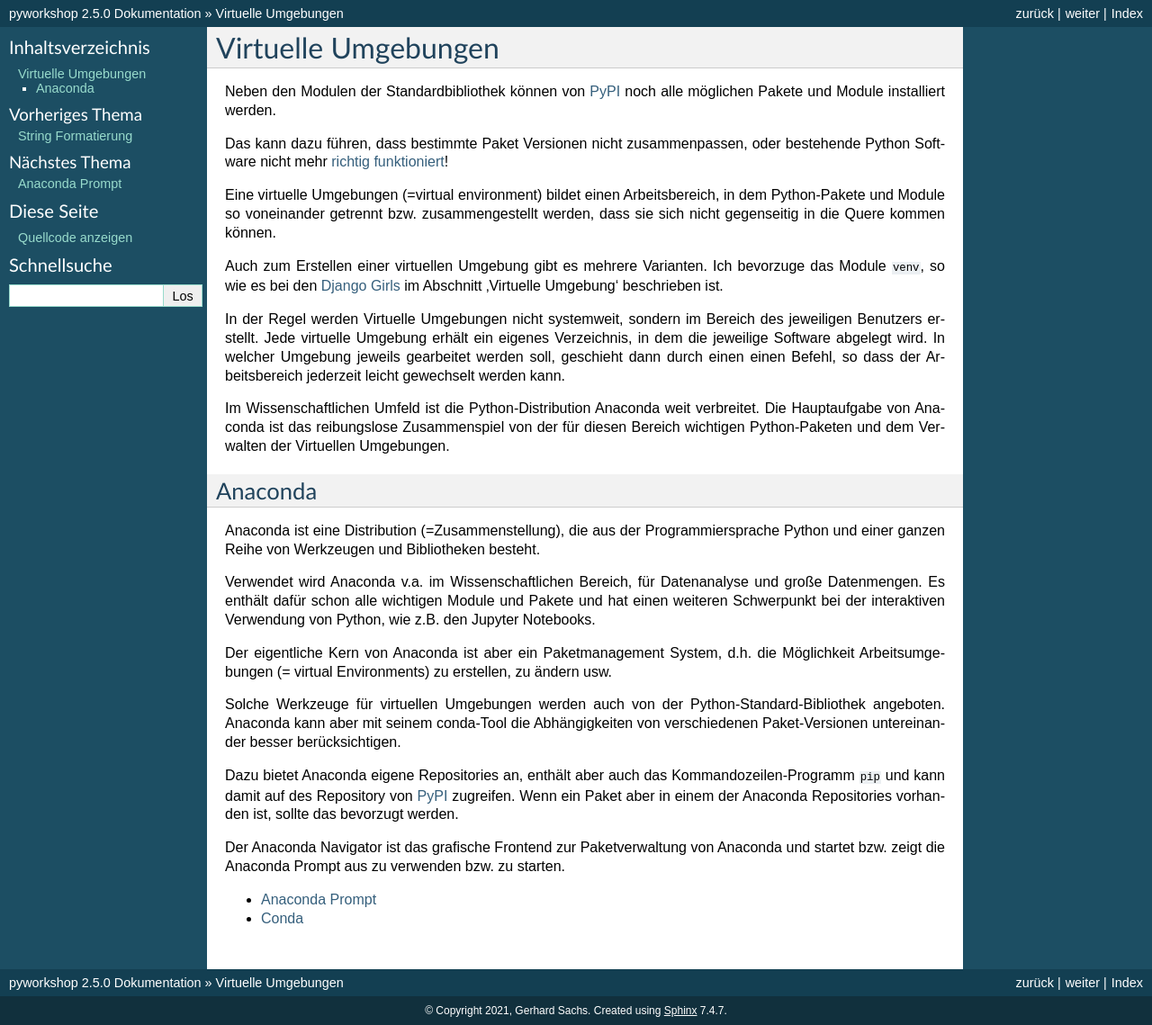
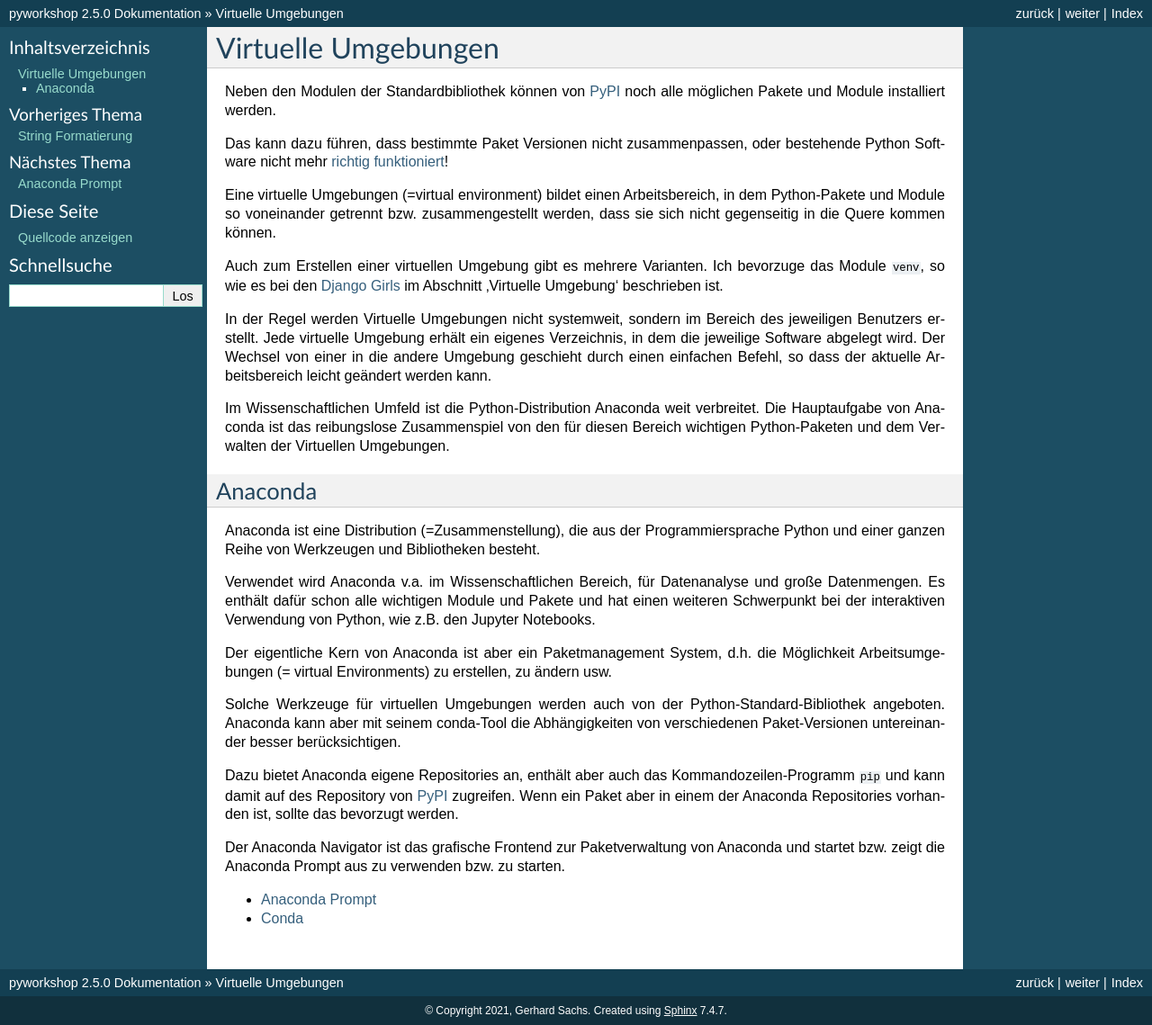
Before and after one commit to gerpark/pyworkshop, a Sphinx documentation site: the page built from docs/source/conda/index.rst, in a window 1280 px wide. Shown: the whole page at 90% size. Built offline with Sphinx 7.4.7, drawn with Linux system fonts in a browser that asks for light colours.

Commit message:
2.57 jul25

```diff
--- a/docs/source/conda/index.rst
+++ b/docs/source/conda/index.rst
@@ -27,12 +27,12 @@ im Abschnitt 'Virtuelle Umgebung' beschrieben ist.
 
 In der Regel werden Virtuelle Umgebungen nicht systemweit, sondern im Bereich des jeweiligen Benutzers erstellt.
 Jede virtuelle Umgebung erhält ein eigenes Verzeichnis, in dem die jeweilige Software abgelegt wird.
-In welcher Umgebung jeweils gearbeitet werden soll, geschieht dann durch einen
-einen Befehl, so dass der Arbeitsbereich jederzeit leicht gewechselt werden kann.
+Der Wechsel von einer in die andere Umgebung geschieht durch einen einfachen
+Befehl, so dass der aktuelle Arbeitsbereich leicht geändert werden kann.
 
 Im Wissenschaftlichen Umfeld ist die Python-Distribution Anaconda weit verbreitet.
-Die Hauptaufgabe von Anaconda ist das reibungslose Zusammenspiel von
-der für diesen Bereich wichtigen Python-Paketen und dem Verwalten der Virtuellen Umgebungen.
+Die Hauptaufgabe von Anaconda ist das reibungslose Zusammenspiel von den für
+diesen Bereich wichtigen Python-Paketen und dem Verwalten der Virtuellen Umgebungen.
 
 .. _anac_ide:
 
```
